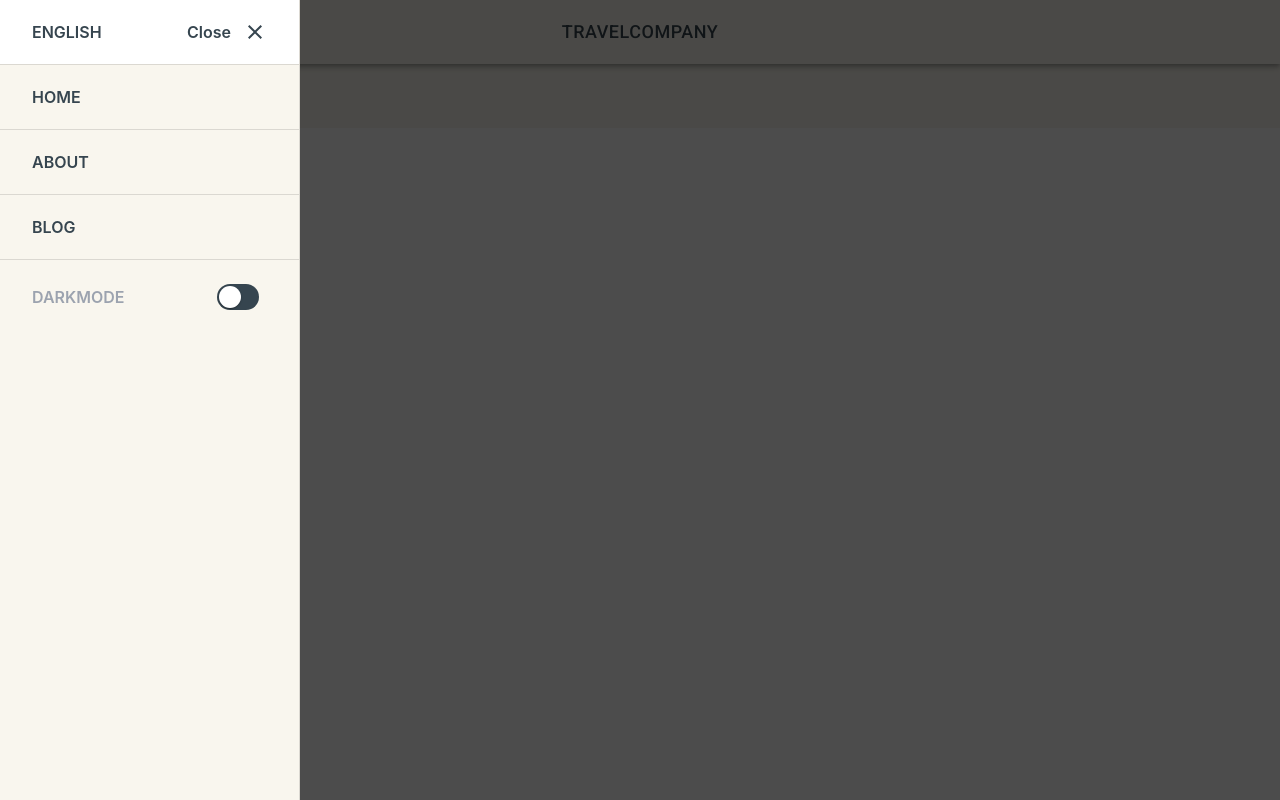
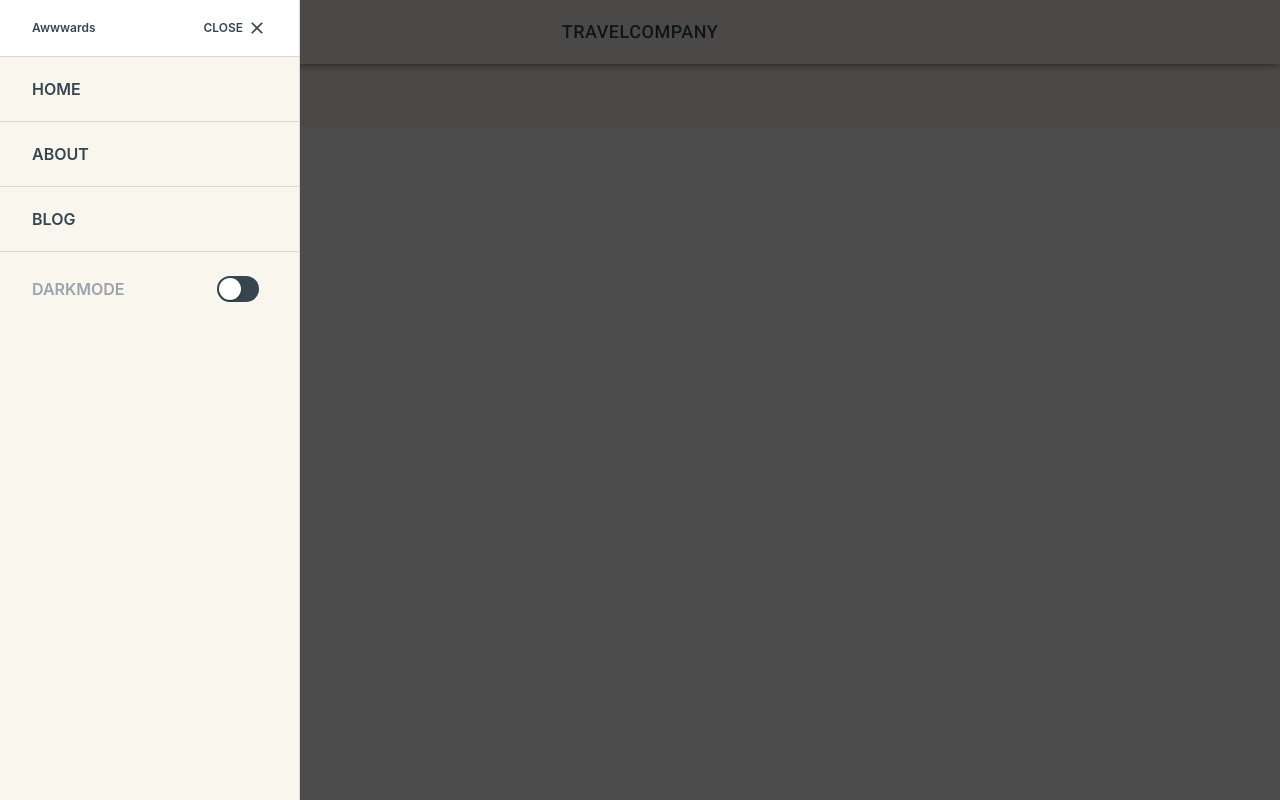
Before and after one commit to Jlnbnt/INRS, a React (Create React App) app: page / in a window 1280 px wide. Both pictures are taken after a click on the button "menu". Built offline with nearby package versions, Linux system fonts and the light colour scheme; a web font is replaced by a local one.

Commit message:
Sidebar update

```diff
--- a/src/layout/Sidebar/Sidebar.js
+++ b/src/layout/Sidebar/Sidebar.js
@@ -1,6 +1,7 @@
 import React from "react";
 
-import Box from "@mui/material/Box";
+import { Link } from "react-router-dom";
+
 import Drawer from "@mui/material/Drawer";
 import List from "@mui/material/List";
 import Divider from "@mui/material/Divider";
@@ -11,8 +12,8 @@ import ListItemText from "@mui/material/ListItemText";
 
 import CloseIcon from "@mui/icons-material/Close";
 
-import { Link } from "react-router-dom";
 import SwitchMode from "./SwitchMode";
+
 export default function Sidebar({ open, toggleDrawer }) {
   /* NavLink props : name, link, children */
   const NavLink = ({ ...props }) => {
@@ -46,7 +47,8 @@ export default function Sidebar({ open, toggleDrawer }) {
     return (
       <>
         <ListItem className="hover:bg-white dark:hover:bg-gray-700">
-          <ListItemButton
+          <ListItem
+            className="flex justify-between"
             disableRipple
             sx={{
               "&.MuiButtonBase-root:hover": {
@@ -54,9 +56,15 @@ export default function Sidebar({ open, toggleDrawer }) {
               },
             }}
           >
-            <ListItemText disableTypography>{props.name}</ListItemText>
-            {props.children}
-          </ListItemButton>
+            <div>
+              <Link to={props.link}>
+                <ListItemText onClick={props.customFunc} disableTypography>
+                  {props.name}
+                </ListItemText>
+              </Link>
+            </div>
+            <div>{props.children}</div>
+          </ListItem>
         </ListItem>
       </>
     );
@@ -82,17 +90,16 @@ export default function Sidebar({ open, toggleDrawer }) {
             "bg-light dark:bg-dark w-[300px] text-light dark:text-dark font-semibold",
         }}
       >
-        <List disablePadding>
-          <NavAction name="ENGLISH">
-            <ListItemIcon
-              className="items-center text-light dark:text-dark"
+        <List disablePadding className="text-xs">
+          <NavAction name="Awwwards" link="/" customFunc={toggleDrawer(false)}>
+            <button
               onClick={toggleDrawer(false)}
+              disableTypography
+              className="text-light dark:text-dark flex items-center justify-end gap-1 p-0 m-0"
             >
-              <ListItemText disableTypography className="mr-3">
-                Close
-              </ListItemText>
-              <CloseIcon />
-            </ListItemIcon>
+              CLOSE
+              <CloseIcon fontSize="small" />
+            </button>
           </NavAction>
           <Divider />
         </List>
```
